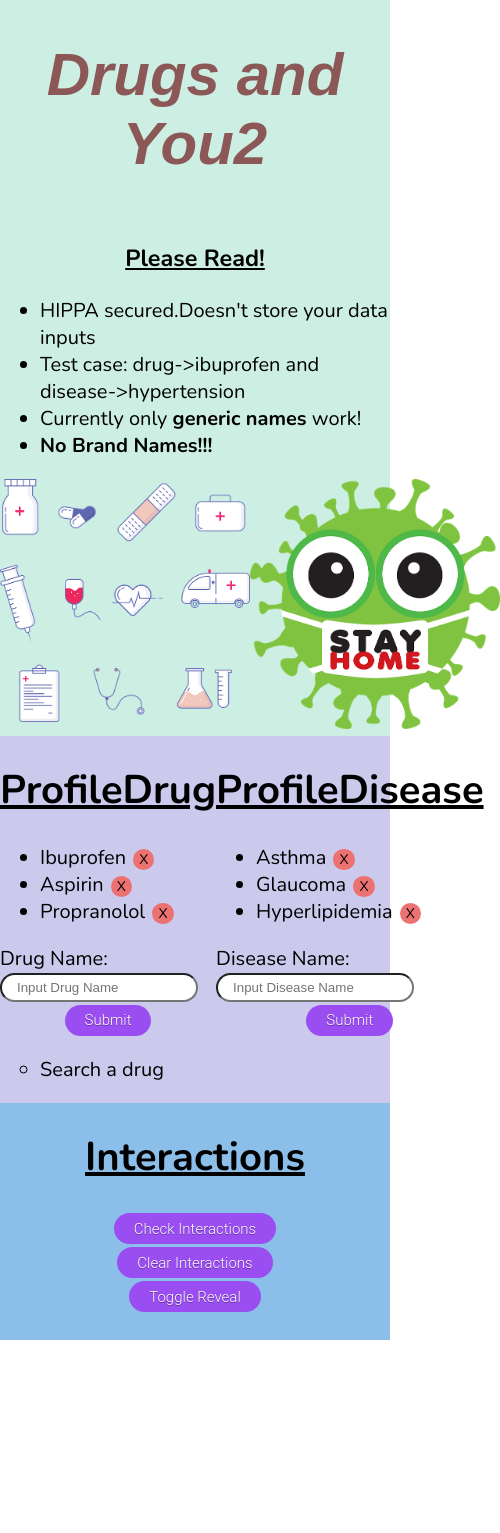
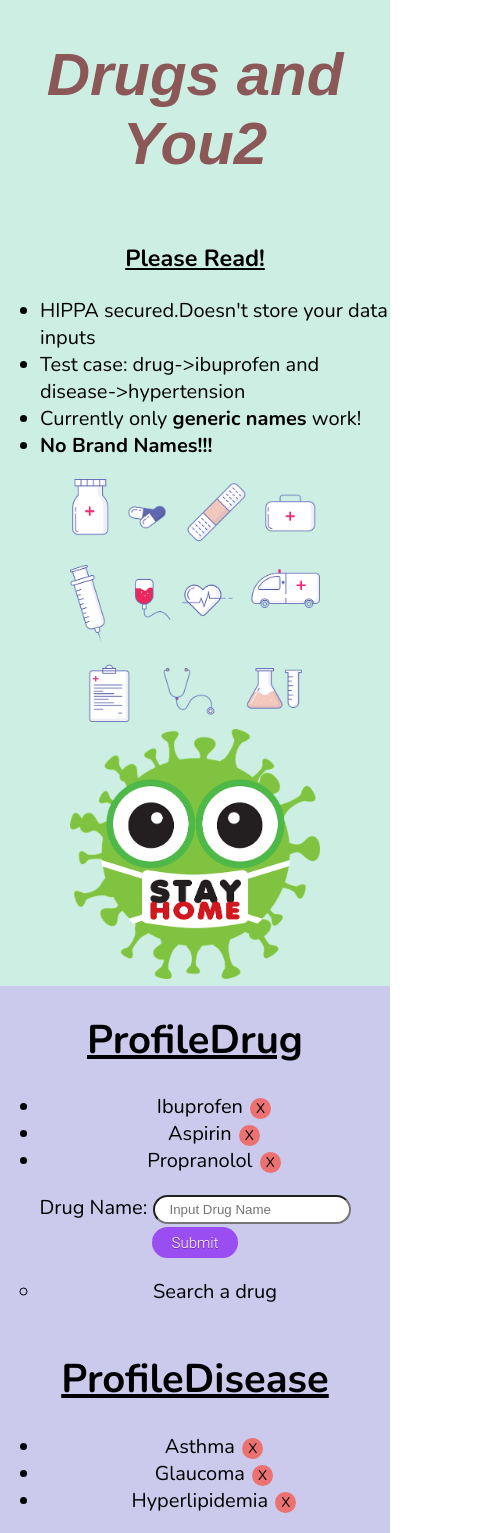
Before and after one commit to FeiLi1996/drugs-and-you2, a React (Create React App) app in the folder front-end/: page / in a window 390 px wide. Shown: the top 1533 px of the page, 500 px wide, since content can reach past the window. Before the commit the page ends 1340 px from the top, so only its background shows below. Built offline with nearby package versions, Linux system fonts and the light colour scheme.

Commit message:
fixed that function name and mobile responsibe now

```diff
--- a/front-end/package.json
+++ b/front-end/package.json
@@ -10,7 +10,6 @@
     "cross-env": "^7.0.3",
     "react": "^17.0.2",
     "react-dom": "^17.0.2",
-    "react-lodash": "^0.1.2",
     "react-scripts": "4.0.3",
     "web-vitals": "^1.1.2"
   },
--- a/front-end/src/components/interaction.js
+++ b/front-end/src/components/interaction.js
@@ -1,6 +1,5 @@
 import React, { useState,useContext } from 'react'
-import { isNull } from "react-lodash"
-import _ from 'lodash';
+
 
 
 
@@ -53,7 +52,7 @@ const Interactions = () => {
                 setInteractionsInfo(interactionsInfo=>[...interactionsInfo,...result.data]),
                 setLoadingMessage('')
             )
-            test()
+            generatingDescriptionAndSeverityComponents()
 
 
 
@@ -62,14 +61,14 @@ const Interactions = () => {
             setLoadingMessage('At least 1 drug and disease profile must be filled')
 
         }
-        console.log('does thise even triggered?')
+
 
 
 
 
     }
 
-    function test(){
+    function generatingDescriptionAndSeverityComponents(){
         let displayedDescriptionAndSeverity =[]
         interactionsInfo.map((eachDrug,idx) =>{
             let eachDrugDescription = eachDrug.description.toLowerCase()
@@ -91,7 +90,7 @@ const Interactions = () => {
                 }
 
                 if(eachDrugDescription.includes(tempDiseaseName)){
-                    console.log(idx+1,'1 loop',parseInt(idx2)+1,'2 loop')
+
                     displayedDescriptionAndSeverity.push(
 
                         <ul key ={idx +1 * parseInt(idx2)+1} className='individualInteraction_wrapper'>
@@ -110,56 +109,13 @@ const Interactions = () => {
             return null
         })
 
-
+        console.log(interactionsInfo)
+        console.log(displayedDescriptionAndSeverity)
         return displayedDescriptionAndSeverity
 
     }
 
 
-
-
-
-
-
-
-
-
-    // let displayedDescriptionAndSeverity = interactionsInfo.map((eachDrug,idx) =>{
-    //         let eachDrugDescription = eachDrug.description.toLowerCase()
-
-    //         for(let disease of diseaseProfile){
-    //             let tempDiseaseName = disease.toLowerCase()
-
-    //             if(tempDiseaseName.includes(',')){
-    //                 tempDiseaseName =tempDiseaseName.split(',')[0]
-    //                 //console.log(tempDiseaseName)
-    //             }
-    //             if(tempDiseaseName.length >= 10){
-    //                 tempDiseaseName = tempDiseaseName.substring(0,tempDiseaseName.length-2)
-    //             }
-
-    //             if(eachDrugDescription.includes("'s")){
-    //                 eachDrugDescription= eachDrugDescription.replace(/'s/g, '')
-    //                 //console.log(eachDrugDescription)
-    //             }
-
-    //             if(eachDrugDescription.includes(tempDiseaseName)){
-
-    //                 return(
-
-    //                     <ul key ={idx} className='individualInteraction_wrapper'>
-    //                         <div className='description_header' >
-    //                             <span id='interaction_drugName'>{eachDrug.drugName}</span><span id='preposition'>With</span><span id='interaction_diseaseName'>{disease}</span><span id='interaction_severity'>Severity:<span id='severity_category'>{eachDrug.severity}</span></span>
-    //                         </div>
-    //                         <li className={`interaction_description ${toggleDescriptionDisplay}`}>Description:{eachDrug.description}</li>
-    //                     </ul>
-    //                 )
-    //             }
-
-    //         }
-
-    //     return null
-    // })
 
     // arr1=[3,3,4,5,6]
 // arr2=[4,6,4,7,8]
@@ -194,31 +150,6 @@ const Interactions = () => {
 
 
 
-    // let displayedDescriptionAndSeverity
-    // for(let disease of diseaseProfile){
-    //         if(disease.includes(',')){
-    //             disease =disease.split(',')[0]
-    //             console.log(disease)
-    //         }
-    //         displayedDescriptionAndSeverity = interactionsInfo.map(eachDrug =>{
-
-    //             console.log(eachDrug.description.includes(disease.toLowerCase()),'pre if statement')
-    //             if(eachDrug.description.includes(disease.toLowerCase()))
-
-    //                 return(
-
-    //                     <ul>
-    //                         <span>{eachDrug.drugName}</span><span>{disease}</span><span>Severity:{eachDrug.severity}</span>
-    //                         <li>Description:{eachDrug.description}</li>
-    //                     </ul>
-    //                 )
-
-
-    //     })
-    // }
-    console.log(interactionsInfo,'test2')
-    //console.log(displayedDescriptionAndSeverity,'if noz empty result...')
-
 
     function toggleDescription() {
         setToggleDescriptionDisplayBoolean(toggleDescriptionDisplayBoolean => !toggleDescriptionDisplayBoolean)
@@ -231,6 +162,8 @@ const Interactions = () => {
         }
 
     }
+
+
 
     return(
 
@@ -250,7 +183,7 @@ const Interactions = () => {
 
             <div className='interactionInformations_wrapper'>
                 {/* {displayedDescriptionAndSeverity} */}
-                {test()}
+                {generatingDescriptionAndSeverityComponents()}
             </div>
 
 
--- /dev/null
+++ b/front-end/src/style/button.scss
@@ -0,0 +1,29 @@
+button{
+    display:inline-block;
+    padding:0.3em 1.2em;
+    margin:0 0.1em 0.1em 0;
+    border:0.16em solid rgba(255,255,255,0);
+    border-radius:2em;
+    box-sizing: border-box;
+    text-decoration:none;
+    font-family:'Roboto',sans-serif;
+    font-weight:300;
+    color:#FFFFFF;
+    text-shadow: 0 0.04em 0.04em rgba(0,0,0,0.35);
+    text-align:center;
+    transition: all 0.2s;
+    background-color:#9a4ef1;
+    font-size: 15px;
+  }
+  button:hover{
+    border-color: rgba(255,255,255,1);
+    color : #9a4ef1;
+    background-color: #FFFFFF;
+
+  }
+  @media all and (max-width:30em){
+    button{
+      display:block;
+      margin:0.2em auto;
+    }
+  }
--- a/front-end/src/style/interaction.scss
+++ b/front-end/src/style/interaction.scss
@@ -27,6 +27,7 @@
 
 .individualInteraction_wrapper{
     text-align: left;
+    word-wrap: break-word;
     #interaction_drugName,#interaction_diseaseName,#interaction_severity,#preposition{
         margin: 5px;
     }
@@ -75,6 +76,20 @@
         .interactionInformations_wrapper{
             display: grid;
             grid-template-columns: 1fr;
+
         }
     }
 }
+
+
+@media screen and (max-width: 560px){
+    .interaction_wrapper_overall{
+
+        .interactionInformations_wrapper{
+            word-break: break-all;
+            margin-left:-40px;
+            transform: scale(0.8);
+
+        }
+    }
+}
--- a/front-end/src/style/introComponent.scss
+++ b/front-end/src/style/introComponent.scss
@@ -48,3 +48,13 @@
 
     }
 }
+
+@media screen and (max-width: 700px){
+    .intro_images_wrapper{
+        display: flex;
+        flex-direction: column;
+
+        text-align: center;
+
+    }
+}
--- a/front-end/src/style/main.scss
+++ b/front-end/src/style/main.scss
@@ -4,3 +4,4 @@
 @import "./profile.scss";
 @import "./interaction.scss";
 @import "./form.scss";
+@import "./button.scss";
--- a/front-end/src/style/overall.scss
+++ b/front-end/src/style/overall.scss
@@ -31,34 +31,3 @@ body {
 .component_name_title{
   text-decoration: underline;
 }
-
-
-button{
-  display:inline-block;
-  padding:0.3em 1.2em;
-  margin:0 0.1em 0.1em 0;
-  border:0.16em solid rgba(255,255,255,0);
-  border-radius:2em;
-  box-sizing: border-box;
-  text-decoration:none;
-  font-family:'Roboto',sans-serif;
-  font-weight:300;
-  color:#FFFFFF;
-  text-shadow: 0 0.04em 0.04em rgba(0,0,0,0.35);
-  text-align:center;
-  transition: all 0.2s;
-  background-color:#9a4ef1;
-  font-size: 15px;
-}
-button:hover{
-  border-color: rgba(255,255,255,1);
-  color : #9a4ef1;
-  background-color: #FFFFFF;
-
-}
-@media all and (max-width:30em){
-  button{
-    display:block;
-    margin:0.2em auto;
-  }
-}
--- a/front-end/src/style/profile.scss
+++ b/front-end/src/style/profile.scss
@@ -43,3 +43,15 @@
 .drug_search,.disease_search{
     list-style-type: circle;
 }
+
+
+
+@media screen and (max-width: 700px){
+    .profile_wrapper_overall{
+        display: flex;
+        flex-direction: column;
+        text-align: center;
+
+
+    }
+}
```
